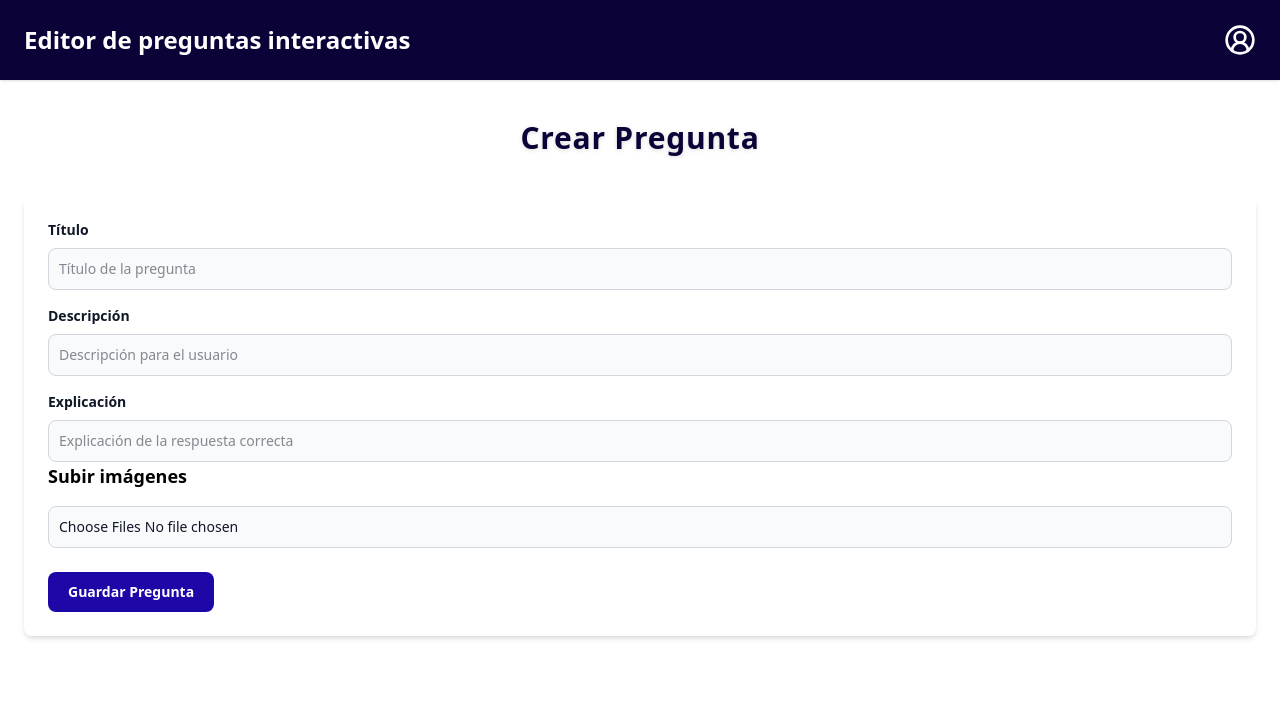
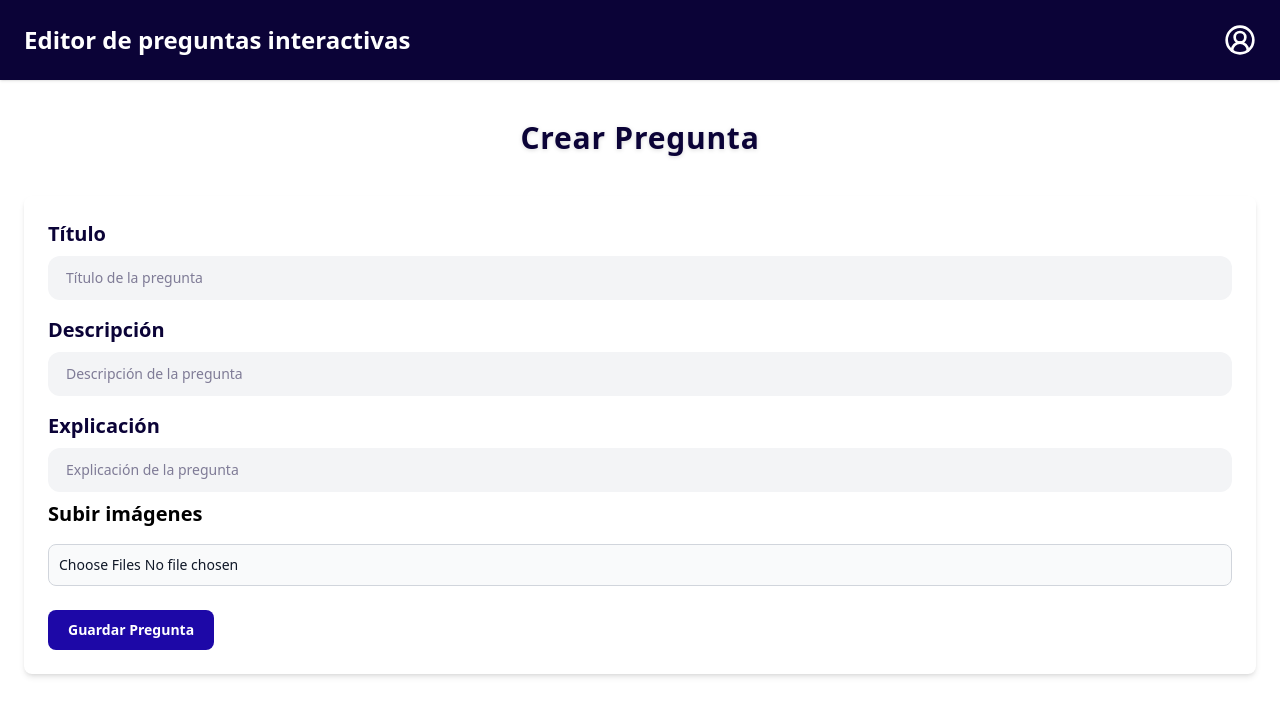
Before and after one commit to epf-21/web, a React (Vite) app in the folder frontend/: page /Create-question in a window 1280 px wide. Shown: the top 716 px of the page. Built offline with nearby package versions, Linux system fonts and the light colour scheme.

Commit message:
refactor: cambiar la forma de mostrar las imagenes subidas

```diff
--- a/frontend/src/components/ImageUploader.jsx
+++ b/frontend/src/components/ImageUploader.jsx
@@ -12,9 +12,9 @@ export default function ImageUploader() {
   };
 
   return (
-    <div className="space-y-4">
-      <h3 className="font-semibold text-lg">Subir imágenes</h3>
-      <div>
+    <div className="space-y-4 pt-2">
+      <h3 className="font-semibold text-xl">Subir imágenes</h3>
+
       <input
         type="file"
         multiple
@@ -23,30 +23,32 @@ export default function ImageUploader() {
         ref={inputRef}
         className="w-full p-2.5 text-sm text-gray-900 bg-gray-50 rounded-lg border border-gray-300 focus:ring-blue-500 focus:border-blue-500"
       />
+
       {imageURLS.length > 0 && (
-          <div className="grid grid-cols-2 sm:grid-cols-3 md:grid-cols-4 gap-4 mt-4">
+        <div className="relative mt-4">
+          <div className="flex gap-4 overflow-x-auto scrollbar-thin scrollbar-thumb-gray-400 scrollbar-track-gray-100 pb-2">
             {imageURLS.map((url, i) => (
               <div
                 key={i}
-                className="relative group border border-gray-300 rounded-md overflow-hidden"
+                className="relative min-w-[160px] max-w-[160px] h-[120px] flex-shrink-0 border border-gray-300 rounded-lg overflow-hidden"
               >
                 <img
                   src={url}
                   alt={`preview-${i}`}
-                  className="w-full h-32 object-cover"
+                  className="w-full h-full object-cover"
                 />
                 <button
                   type="button"
                   onClick={() => removeFile(i)}
-                  className="absolute top-1 right-1 bg-blue-950 text-white p-1 rounded-full opacity-0 group-hover:opacity-100 transition"
+                  className="absolute top-1 right-1 bg-blue-950 text-white p-1 rounded-full opacity-0 group-hover:opacity-100 transition hover:opacity-100"
                 >
                   <Trash2 size={16} />
                 </button>
               </div>
             ))}
           </div>
+        </div>
       )}
-      </div>
     </div>
   );
 }
--- a/frontend/src/components/QuestionForm.jsx
+++ b/frontend/src/components/QuestionForm.jsx
@@ -1,4 +1,5 @@
 import QuestionTextInput from './QuestionTextInput';
+
 export default function QuestionForm({
   title,
   description,
@@ -8,7 +9,8 @@ export default function QuestionForm({
   onExplanationChange,
 }) {
   return (
-    <div className="space-y-4">
+    <div className="space-y-8 text-black-rock-950">
+      <section className="space-y-4">
         <QuestionTextInput
           label="Título"
           value={title}
@@ -20,15 +22,16 @@ export default function QuestionForm({
           label="Descripción"
           value={description}
           onChange={onInstructionChange}
-        placeholder="Descripción para el usuario"
+          placeholder="Descripción de la pregunta"
         />
 
         <QuestionTextInput
           label="Explicación"
           value={explanation}
           onChange={onExplanationChange}
-        placeholder="Explicación de la respuesta correcta"
+          placeholder="Explicación de la pregunta"
         />
+      </section>
     </div>
-  )
+  );
 }
--- a/frontend/src/components/QuestionTextInput.jsx
+++ b/frontend/src/components/QuestionTextInput.jsx
@@ -1,18 +1,16 @@
 export default function QuestionTextInput({ label, value, onChange, placeholder }) {
   return (
-    <div>
-      <label className="block mb-2 text-sm font-semibold text-gray-900">
+    <div className="space-y-6 text-black-rock-950">
+      <label className="block mb-2 text-xl font-semibold text-black-rock-950">
         {label}
       </label>
-
       <input
         type="text"
         value={value}
         onChange={onChange}
-        className="w-full p-2.5 text-sm text-gray-900 bg-gray-50 rounded-lg border border-gray-300 focus:ring-blue-500 focus:border-blue-500"
         placeholder={placeholder}
+        className="w-full px-4 py-2.5 text-sm bg-gray-100 border-2 border-transparent rounded-xl focus:outline-none focus:border-black-rock-950 focus:bg-white transition"
       />
-
     </div>
   )
 }
```
Lines whose indentation alone changed are shown as unchanged.
